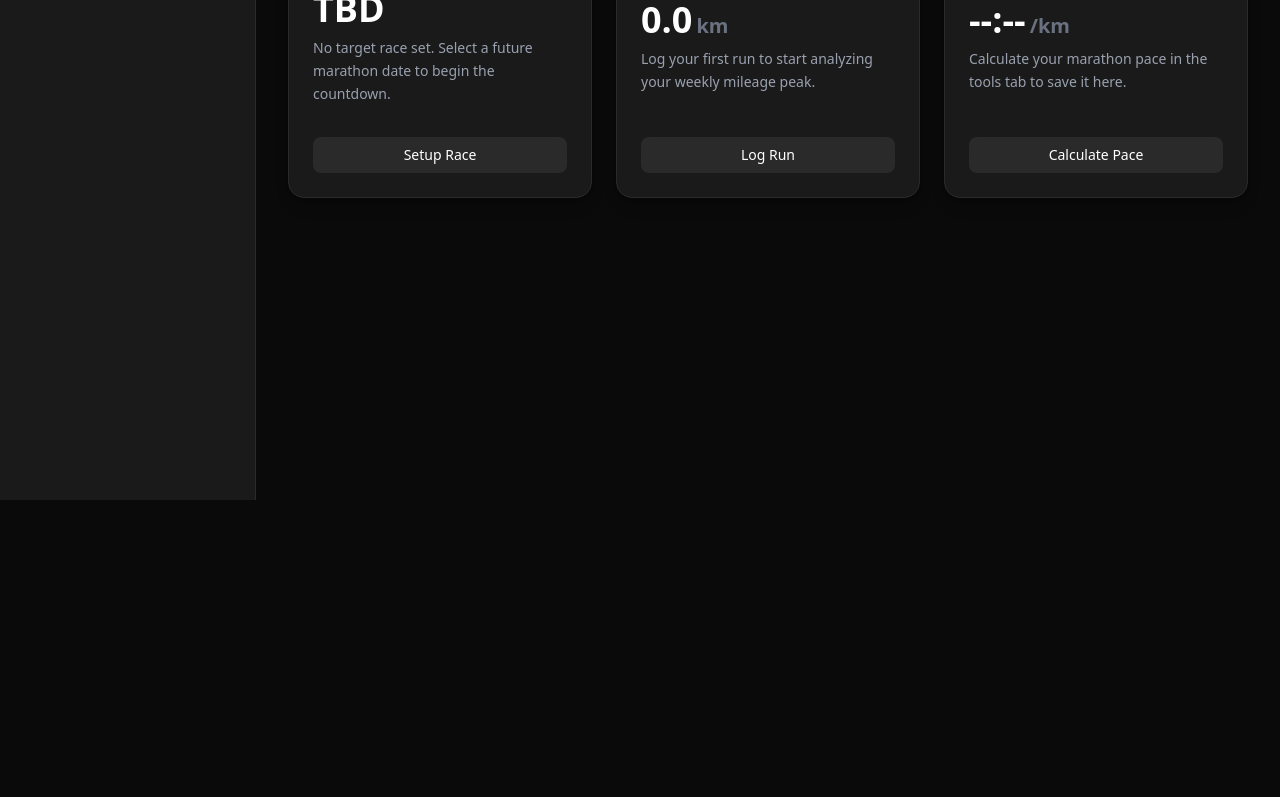
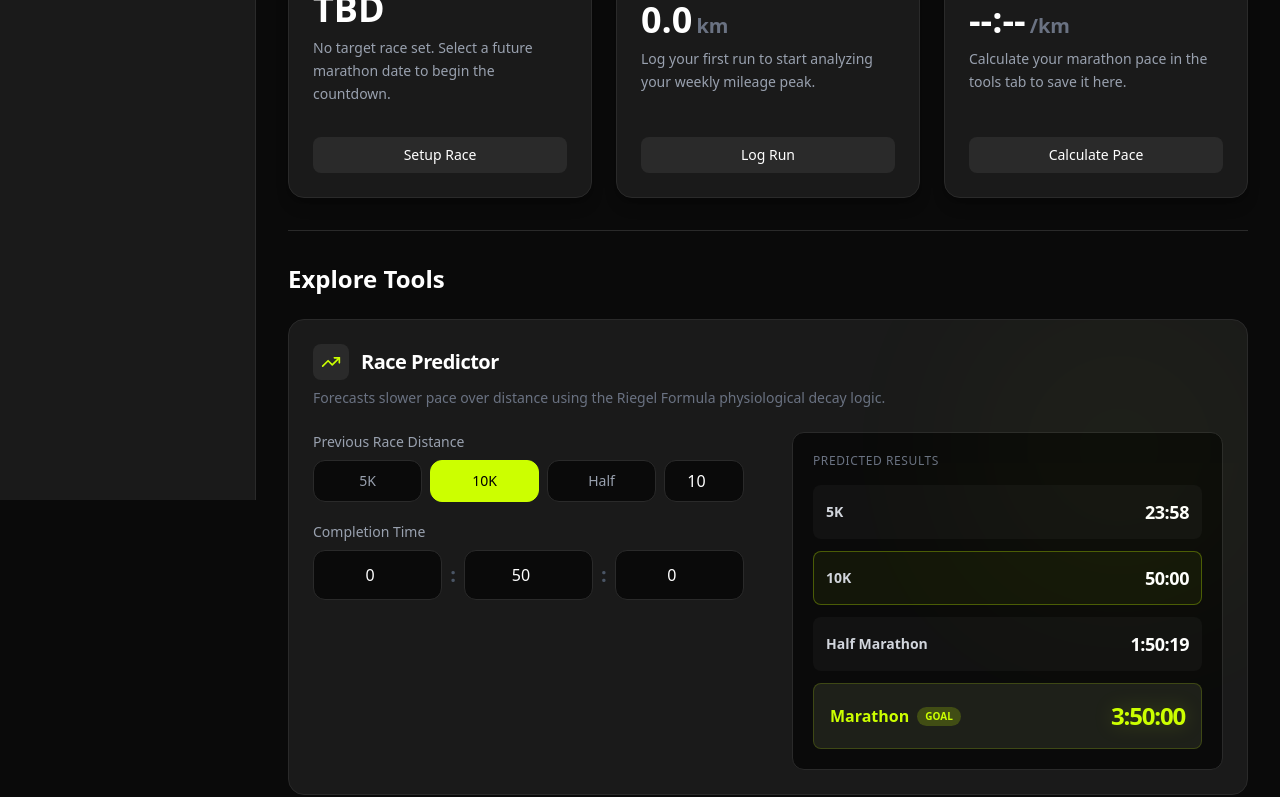
Before and after one commit to victorreverter/viterun, a Next.js app: page /viterun/ in a window 1280 px wide. Shown: the part 300-1097 px from the top of the page. Before the commit the page ends 800 px from the top, so only its background shows below. Built offline with nearby package versions, Linux system fonts and the light colour scheme.

Commit message:
Adjust tabs, dashboard, etc III

```diff
--- a/src/app/page.tsx
+++ b/src/app/page.tsx
@@ -1,8 +1,29 @@
+"use client";
+
+import { PaceCalculator } from "@/components/calculators/PaceCalculator";
+import { RacePredictor } from "@/components/calculators/RacePredictor";
+import { BodyFatCalculator } from "@/components/calculators/BodyFatCalculator";
+import { HRZoneGenerator } from "@/components/calculators/HRZoneGenerator";
+import { useSearchStore } from "@/store/useSearchStore";
+
+const CALCULATORS = [
+  { name: "Race Predictor", component: <div key="race" className="col-span-1 md:col-span-2"><RacePredictor /></div> },
+  { name: "HR Zones Generator", component: <div key="hr" className="col-span-1 md:col-span-2"><HRZoneGenerator /></div> },
+  { name: "Pace Calculator", component: <div key="pace" className="col-span-1"><PaceCalculator /></div> },
+  { name: "Body Fat Calculator", component: <div key="fat" className="col-span-1"><BodyFatCalculator /></div> },
+];
+
 export default function Home() {
+  const { query } = useSearchStore();
+
+  const filteredCalculators = CALCULATORS.filter(calc =>
+    calc.name.toLowerCase().includes(query.toLowerCase())
+  );
+
   return (
     <div className="space-y-8 animate-in fade-in duration-500">
       <div>
-        <h1 className="text-3xl font-bold tracking-tighter text-white">Dashboard</h1>
+        <h1 className="text-3xl font-bold tracking-tighter text-white">Runner Profile</h1>
         <p className="text-gray-400 mt-2">Welcome to your mission control. Your PRs, saved stats, and logs will appear here.</p>
       </div>
 
@@ -46,6 +67,21 @@ export default function Home() {
             <button className="w-full py-2 bg-brand-surface-light hover:bg-white/10 text-white rounded-lg text-sm font-medium transition-colors">Calculate Pace</button>
         </div>
       </div>
+
+      <div className="pt-8 border-t border-brand-surface-light">
+        <h2 className="text-2xl font-bold text-white mb-6">Explore Tools</h2>
+
+        {filteredCalculators.length === 0 ? (
+            <div className="col-span-1 lg:col-span-3 p-12 flex flex-col items-center justify-center text-center bg-brand-surface rounded-2xl border border-brand-surface-light border-dashed">
+              <h2 className="text-xl font-bold text-gray-300">No tools found</h2>
+              <p className="text-gray-500 mt-2 max-w-md">We couldn't find any calculators or predictors matching "{query}". Try searching for something else like "Pace" or "Zones".</p>
+            </div>
+        ) : (
+            <div className="grid grid-cols-1 md:grid-cols-2 xl:grid-cols-2 gap-6 items-start">
+               {filteredCalculators.map(calc => calc.component)}
+            </div>
+        )}
+      </div>
     </div>
   );
 }
--- a/src/components/layout/Header.tsx
+++ b/src/components/layout/Header.tsx
@@ -1,6 +1,11 @@
+"use client";
+
 import { Menu, Search } from "lucide-react";
+import { useSearchStore } from "@/store/useSearchStore";
 
 export function Header() {
+    const { query, setQuery } = useSearchStore();
+
     return (
         <header className="h-20 border-b border-brand-surface-light bg-brand-midnight/80 backdrop-blur-md sticky top-0 z-50 flex flex-col justify-center px-8 max-lg:px-4">
             <div className="flex items-center justify-between">
@@ -13,6 +18,8 @@ export function Header() {
                         <Search className="w-5 h-5 absolute left-3 top-1/2 -translate-y-1/2 text-gray-500" />
                         <input
                             type="text"
+                            value={query}
+                            onChange={(e) => setQuery(e.target.value)}
                             placeholder="Search features..."
                             className="bg-brand-surface border border-brand-surface-light rounded-full pl-10 pr-4 py-2 text-sm text-white placeholder-gray-500 focus:outline-none focus:border-brand-lime focus:ring-1 focus:ring-brand-lime transition-all w-64"
                         />
--- /dev/null
+++ b/src/store/useSearchStore.ts
@@ -0,0 +1,11 @@
+import { create } from 'zustand';
+
+interface SearchState {
+    query: string;
+    setQuery: (query: string) => void;
+}
+
+export const useSearchStore = create<SearchState>((set) => ({
+    query: '',
+    setQuery: (query) => set({ query }),
+}));
```
